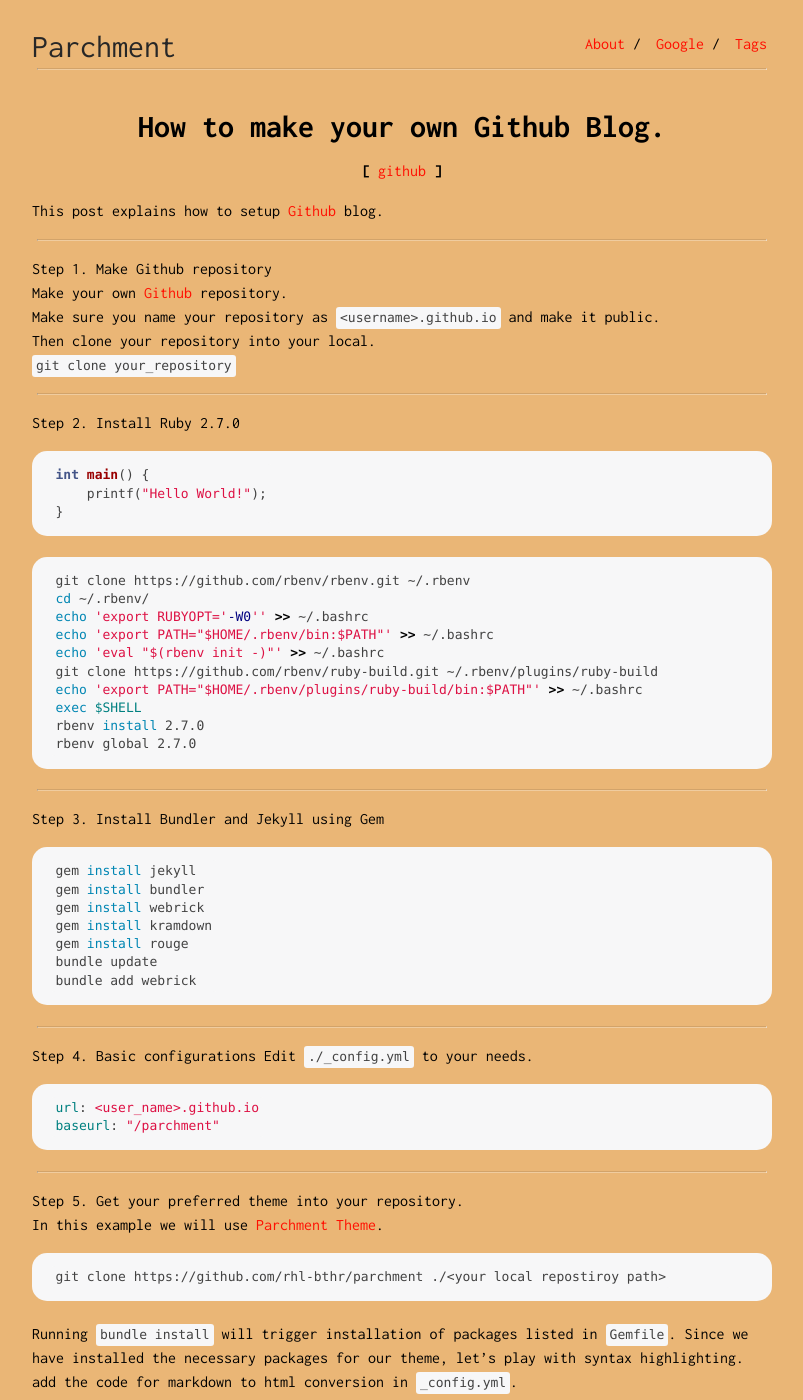
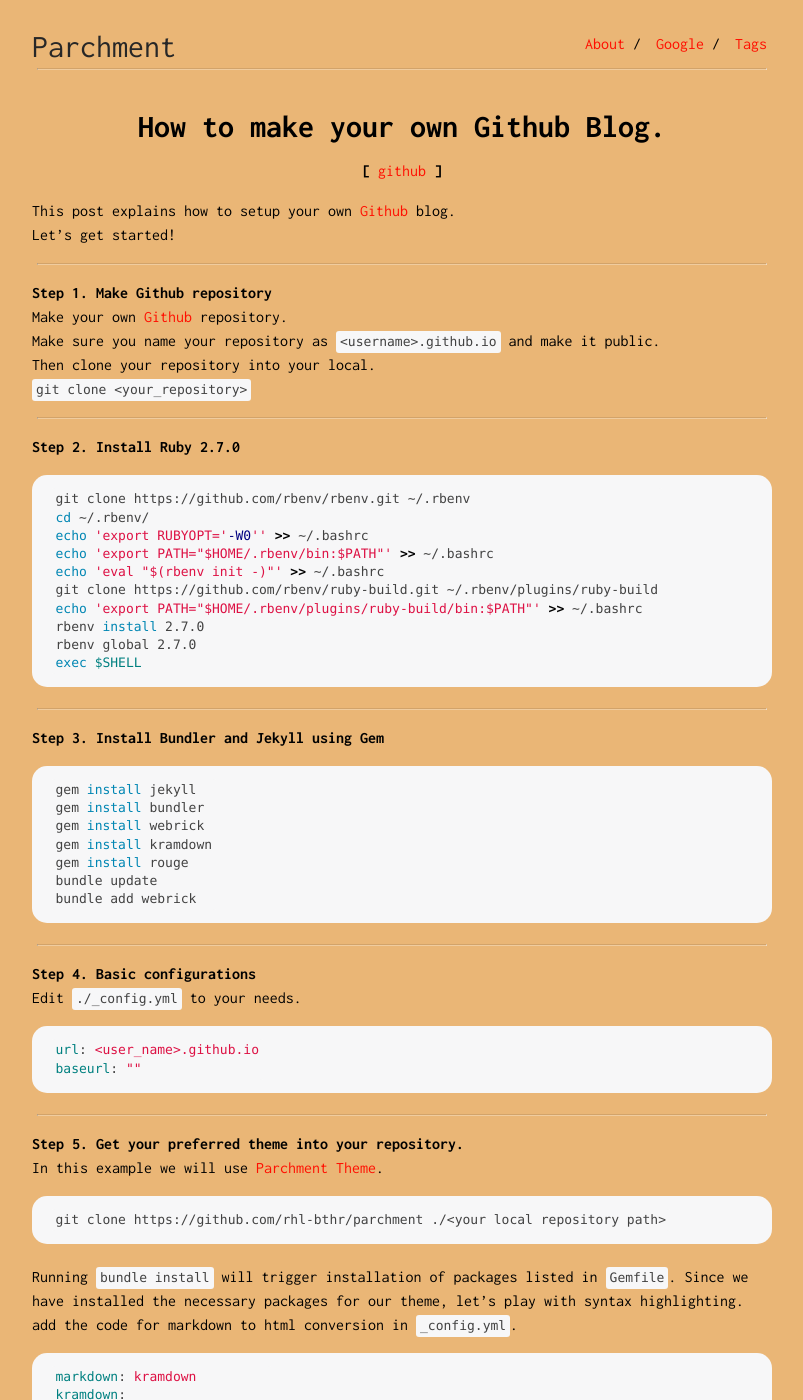
Before and after one commit to hxxdev/hxxdev.github.io, a Jekyll site: the page built from _posts/2025-03-09-how-to-setup-github-blog.md, in a window 1280 px wide and 1400 px high. Shown: the whole window, without its empty margins (238-1041 px from the left). Built offline with Jekyll 4.4.1, drawn with Linux system fonts in a browser that asks for light colours.

Commit message:
typo fix of post on how to setup github blog

````diff
--- a/_posts/2025-03-09-how-to-setup-github-blog.md
+++ b/_posts/2025-03-09-how-to-setup-github-blog.md
@@ -5,22 +5,18 @@
 tags: [github]
 ---
 
-This post explains how to setup [Github](https://github.com) blog.
+This post explains how to setup your own [Github](https://github.com) blog.
+Let's get started!
 
 -------------
-Step 1. Make Github repository
+**Step 1. Make Github repository**
 Make your own [Github](https://github.com) repository.
 Make sure you name your repository as `<username>.github.io` and make it public.
 Then clone your repository into your local.
-`git clone your_repository`
+`git clone <your_repository>`
 
 ---------------------
-Step 2. Install Ruby 2.7.0
-```c
-int main() {
-    printf("Hello World!");
-}
-```
+**Step 2. Install Ruby 2.7.0**
 ```bash
 git clone https://github.com/rbenv/rbenv.git ~/.rbenv
 cd ~/.rbenv/
@@ -29,12 +25,12 @@
 echo 'eval "$(rbenv init -)"' >> ~/.bashrc
 git clone https://github.com/rbenv/ruby-build.git ~/.rbenv/plugins/ruby-build
 echo 'export PATH="$HOME/.rbenv/plugins/ruby-build/bin:$PATH"' >> ~/.bashrc
-exec $SHELL
 rbenv install 2.7.0
 rbenv global 2.7.0
+exec $SHELL
 ```
 ---------------------
-Step 3. Install Bundler and Jekyll using Gem
+**Step 3. Install Bundler and Jekyll using Gem**
 ```bash
 gem install jekyll
 gem install bundler
@@ -45,18 +41,18 @@
 bundle add webrick
 ```
 ---------------------
-Step 4. Basic configurations
+**Step 4. Basic configurations**
 Edit `./_config.yml` to your needs.
 ```yml
 url: <user_name>.github.io
-baseurl: "/parchment"
+baseurl: ""
 ```
 ---------------------
 
-Step 5. Get your preferred theme into your repository.
+**Step 5. Get your preferred theme into your repository.**
 In this example we will use [Parchment Theme](https://github.com/rhl-bthr/parchment).
 ```git
-git clone https://github.com/rhl-bthr/parchment ./<your local repostiroy path>
+git clone https://github.com/rhl-bthr/parchment ./<your local repository path>
 ```
 Running `bundle install` will trigger installation of packages listed in `Gemfile`.
 Since we have installed the necessary packages for our theme, let's play with syntax highlighting.
@@ -111,7 +107,7 @@
 
 
 ---------------------
- <span class="highlight-blue">Step 6. Commit your work to Git!</span><br>
+**Step 6. Commit your work to Git!**
 It's time to commit & push your work.
 Your modifications will be deployed by Github and displayed at `<username>.github.io`.
 If it is not showing up at your website, go to `Actions` tab in your Github repository.
````
